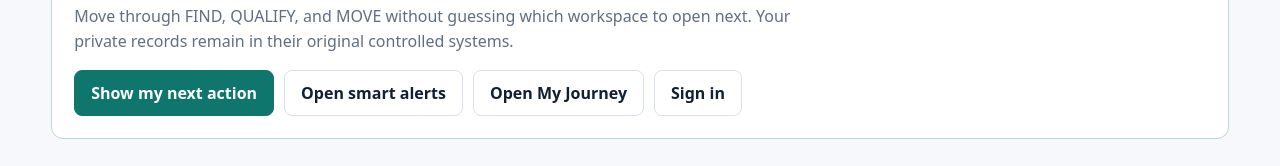
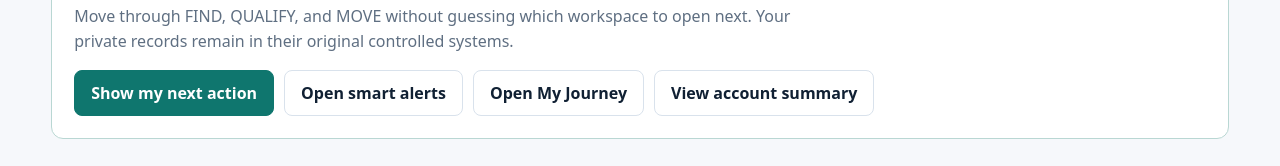
Before and after one commit to SirBM201/SirBM201-moveready-frontend, a Next.js app: page /dashboard in a window 1280 px wide. Shown: the part 248-414 px from the top of the page. Built offline with nearby package versions, Linux system fonts and the light colour scheme; no server answers.

Commit message:
LQ13: repair app/dashboard/page.tsx

```diff
--- a/app/dashboard/page.tsx
+++ b/app/dashboard/page.tsx
@@ -50,7 +50,7 @@ export default function DashboardPage() {
             <a className="btn primary" href="#command-center">Show my next action</a>
             <a className="btn" href="/alerts">Open smart alerts</a>
             <a className="btn" href="/my-journey">Open My Journey</a>
-            <a className="btn" href="/login">Sign in</a>
+            <a className="btn" href="#account-summary">View account summary</a>
           </div>
         </div>
       </section>
```
